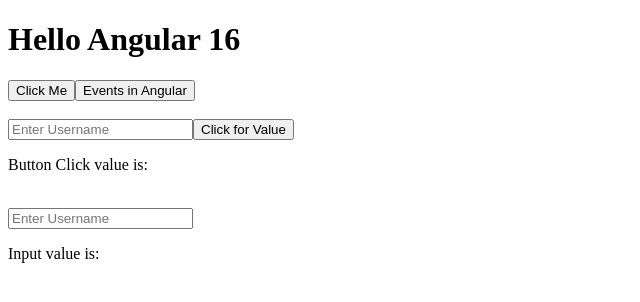
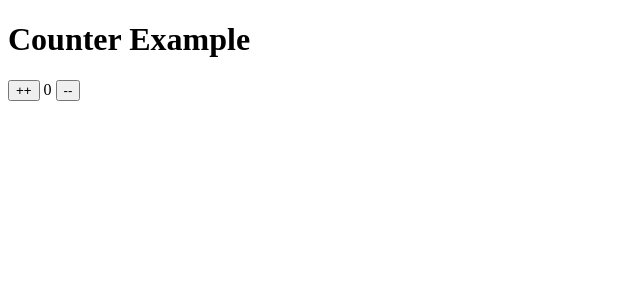
Before and after one commit to iampavanmun18/my-first-project, an Angular app: page / in a window 1280 px wide. Shown: the top 302 px of the page, without its empty margins (0-640 px from the left). Built offline with nearby package versions, Linux system fonts and the light colour scheme.

Commit message:
counter example

```diff
--- a/src/app/app.component.html
+++ b/src/app/app.component.html
@@ -1,34 +1,5 @@
-<h1>Hello Angular {{title}}</h1>
-<!-- function call -->
-<button (click)="getName('Pavan Mundada')">Click Me</button>
+<h1>Counter Example</h1>
 
-<button (click)="getData('hello')">Events in Angular</button>
-
-<br />
-<br />
-
-<input type="text" #box1 name="UserName" placeholder="Enter Username" />
-<button #box1 (click)="getValue(box1.value)">Click for Value</button>
-
-<p>
-    Button Click value is: {{displayVal}}
-</p>
-
-<br />
-
-<input type="text" (keyup)="getValueforInput(box.value)" #box name="UserName" placeholder="Enter Username" />
-<p>
-    Input value is: {{displayValforInput}}
-</p>
-
-<!-- <input type="text" #box (keyup)="getData(box.value)" placeholder="event-keyup" />
-<input type="text" #box2 ((keydown))="getData(box2.value)" placeholder="event-keydown" />
-<input type="text" #box3 ((blur))="getData(box3.value)" placeholder="event-blur" />
-
-<h1 (mouseover)="getData('over')">Code Step By Step</h1> -->
-<!-- <input type="text" #box (keyup)="getData(box.value)" placeholder="event-keyup"/> -->
-<!-- <app-clover></app-clover>
-<app-user-list></app-user-list>
-<app-student-list></app-student-list>
-<app-country-list></app-country-list>
-<app-login></app-login> -->
+<button (click)="counter('add')">++</button>
+{{count}}
+<button (click)="counter('remove')">--</button>
--- a/src/app/app.component.ts
+++ b/src/app/app.component.ts
@@ -9,6 +9,7 @@
   title = '16';
   displayVal ="";
   displayValforInput ="";
+  count = 0;
   getName(name: any){
     return  alert(name)
   }
@@ -26,4 +27,10 @@
    this.displayValforInput =val
    console.warn('This is input element value displayed on screen', val)
 }
+
+counter(type:string){
+  type === 'add' ? this.count++ : this.count--
 }
+
+
+}
```
